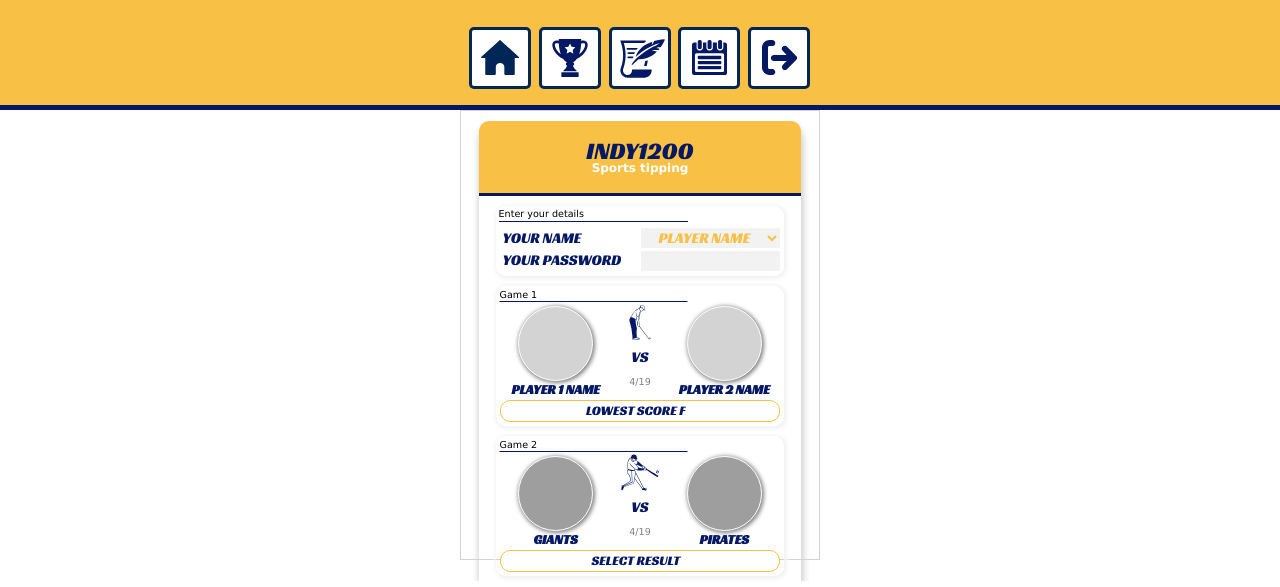
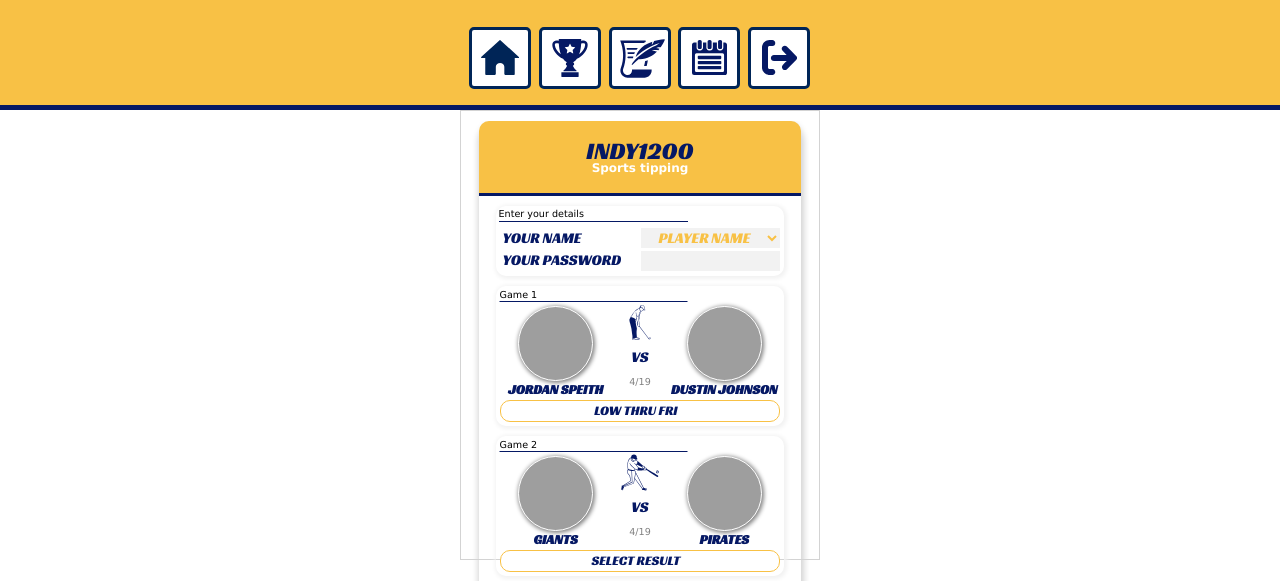
Before and after one commit to dmhburke/golfapp1devGIT, a Django app: page /login/entertips/ in a window 1280 px wide. Shown: the top 587 px of the page. Run offline with Django 3.2, Linux system fonts and the light colour scheme; data that the repository does not hold is empty; grey boxes are pictures that could not be loaded.

Commit message:
finish sports tipping

```diff
--- a/catalog/choices.py
+++ b/catalog/choices.py
@@ -17,9 +17,9 @@ DAYS = (
 
 #TIPPING INPUT
 GAME_1 = (
-    ("", "Lowest score Friday"),
-    ("PLAYER_1", "Player 1"),
-    ("PLAYER_2", "Player 2"),
+    ("", "Low thru Fri"),
+    ("PLAYER_1", "Jordan Speith"),
+    ("PLAYER_2", "Dustin Johnson"),
     ("TIED", "Tied"),
     )
 
@@ -36,7 +36,7 @@ GAME_3 = (
     )
 
 GAME_4 = (
-    ("", "Select results"),
+    ("", "Select result"),
     ("NUGGETS", "Nuggets"),
     ("SPURS", "Spurs"),
     )
@@ -49,8 +49,8 @@ GAME_5 = (
 
 GAME_6 = (
     ("", "Select result"),
-    ("ROYALS", "Player 1"),
-    ("INDIANS", "Player 2"),
+    ("ROYALS", "Royals"),
+    ("INDIANS", "Indians"),
     ("TIED", "Tied"),
     )
 
@@ -83,8 +83,8 @@ GAME_10 = (
 #RESULTS CHECK - change empty result value
 GAME_1R = (
     ("NOT_COMPLETE", "No result"),
-    ("PLAYER_1", "Player 1"),
-    ("PLAYER_2", "Player 2"),
+    ("PLAYER_1", "Jordan Speith"),
+    ("PLAYER_2", "Dustin Johnson"),
     ("TIED", "Tied"),
     )
 
@@ -114,8 +114,8 @@ GAME_5R = (
 
 GAME_6R = (
     ("NOT_COMPLETE", "No result"),
-    ("ROYALS", "Player 1"),
-    ("INDIANS", "Player 2"),
+    ("ROYALS", "Royals"),
+    ("INDIANS", "Indians"),
     ("TIED", "Tied"),
     )
 
--- a/catalog/static/css/styles.css
+++ b/catalog/static/css/styles.css
@@ -1276,6 +1276,23 @@ input[type=number]::-webkit-outer-spin-button {
   margin: 0 auto;
   }
 
+#jsIMG {
+  background-image: url(https://media1.tenor.com/images/2c4d7ef7bb46fcf376b73fcc43662cbd/tenor.gif?itemid=9044317);
+  background-position: 50% 50%;
+  background-size: 150px;
+  background-repeat: no-repeat;
+
+}
+
+#djIMG {
+  background-image: url(https://media.giphy.com/media/I6MFNwVACDVC0/giphy.gif);
+  background-position: 50% 50%;
+  background-size: 150px;
+  background-repeat: no-repeat;
+
+}
+
+
 #giantsIMG {
   background-image: url(https://media3.giphy.com/media/3RxaetKNiSE4o/giphy.gif);
   background-position: 50% 50%;
--- a/catalog/templates/enterSportsTips.html
+++ b/catalog/templates/enterSportsTips.html
@@ -33,8 +33,8 @@
     <div id="toprow">Game 1</div>
     <div id="corerow">
       <div id="leftpanel">
-        <div class="teamImgContainer" id="XXXX"></div>
-        <div class="indyText blueText bold" id="teamTextContainer">Player 1 Name</div>
+        <div class="teamImgContainer" id="djIMG"></div>
+        <div class="indyText blueText bold" id="teamTextContainer">Jordan Speith</div>
       </div>
       <div id="midpanel">
         <img id="sportsIcon" src="{% static 'icons/tipsGolfBlue.svg' %}">
@@ -42,8 +42,8 @@
         <div  id="dateContainer">4/19</div>
       </div>
       <div id="rightpanel">
-        <div class="teamImgContainer"></div>
-        <div class="indyText blueText bold" id="teamTextContainer">Player 2 Name</div>
+        <div class="teamImgContainer" id="jsIMG"></div>
+        <div class="indyText blueText bold" id="teamTextContainer">Dustin Johnson</div>
       </div>
     </div>
     <div class="yellowBorder" id="submitrow"> {{form.game1 }} </div>
--- a/catalog/views.py
+++ b/catalog/views.py
@@ -233,9 +233,48 @@ def tipresults(request):
 
     if results:
         if results.result1 == "NOT_COMPLETE":
-            num_games = 0
+            num_games1 = 0
         else:
-            num_games = 1
+            num_games1 = 1
+        if results.result2 == "NOT_COMPLETE":
+            num_games2 = 0
+        else:
+            num_games2 = 1
+        if results.result3 == "NOT_COMPLETE":
+            num_game3 = 0
+        else:
+            num_games3 = 1
+        if results.result4 == "NOT_COMPLETE":
+            num_games4 = 0
+        else:
+            num_games4 = 1
+        if results.result5 == "NOT_COMPLETE":
+            num_games5 = 0
+        else:
+            num_games5 = 1
+        if results.result6 == "NOT_COMPLETE":
+            num_games6 = 0
+        else:
+            num_games6 = 1
+        if results.result7 == "NOT_COMPLETE":
+            num_games7 = 0
+        else:
+            num_games7 = 1
+        if results.result8 == "NOT_COMPLETE":
+            num_games8 = 0
+        else:
+            num_games8 = 1
+        if results.result9 == "NOT_COMPLETE":
+            num_games9 = 0
+        else:
+            num_games9 = 1
+        if results.result10 == "NOT_COMPLETE":
+            num_games10 = 0
+        else:
+            num_games10 = 1
+
+        num_games = num_games1 +num_games2 +num_games3 +num_games4 +num_games5 +num_games6 +num_games7 +num_games8 +num_games9 +num_games10
+
     else:
         num_games = 0
 
```
